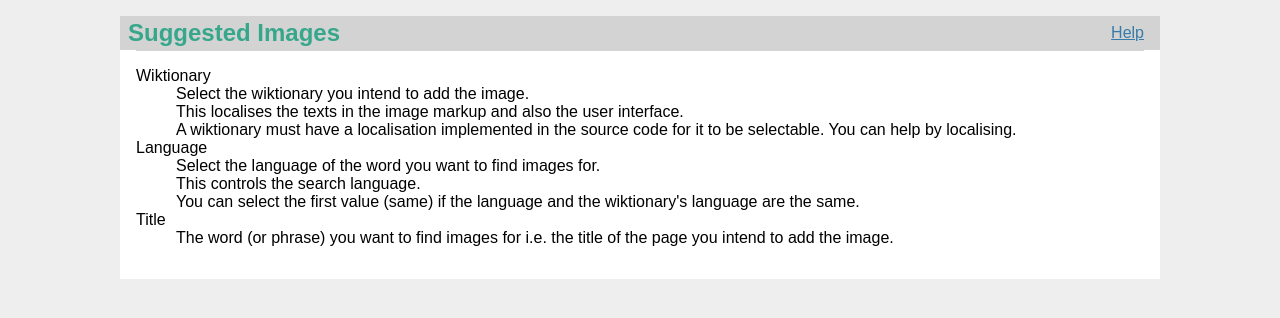
After one commit to akupar/suggestedimages, a Flask app: page /help.html in a window 1280 px wide. The commit adds this page. Shown: the top 318 px of the page. Run offline with Flask 3, Linux system fonts and the light colour scheme.

Commit message:
Added rough help page in English to open in new tab

```diff
--- a/suggestedimages/routes.py
+++ b/suggestedimages/routes.py
@@ -30,3 +30,10 @@
                            view_url=view_url,
                            locale=locale,
                            get_color_class=wikidata.GetColorClass())
+
+
+
+
+@bp.route('/help.html', methods=('GET',))
+def help():
+    return render_template('help.html')
--- /dev/null
+++ b/suggestedimages/templates/help.html
@@ -0,0 +1,20 @@
+{% extends 'layout.html' %}
+
+{% block content %}
+<div>
+<dl>
+  <dt>Wiktionary</dt>
+  <dd>Select the wiktionary you intend to add the image.</dd>
+  <dd>This localises the texts in the image markup and also the user interface.</dd>
+  <dd>A wiktionary must have a localisation implemented in the source code for it to be selectable. You can help by localising.</dd>
+
+  <dt>Language</dt>
+  <dd>Select the language of the word you want to find images for.</dd>
+  <dd>This controls the search language.</dd>
+  <dd>You can select the first value (same) if the language and the wiktionary's language are the same.</dd>
+
+  <dt>Title</dt>
+  <dd>The word (or phrase) you want to find images for i.e. the title of the page you intend to add the image. </dd>
+</dl>
+</div>
+{% endblock %}
--- a/suggestedimages/templates/layout.html
+++ b/suggestedimages/templates/layout.html
@@ -8,7 +8,7 @@
     <nav>
       <h1>Suggested Images</h1>
       <ul>
-        <li><a href="help.html">Help</a>
+        <li><a href="help.html" target="_blank">Help</a>
       </ul>
     </nav>
     <main class="content">
```
